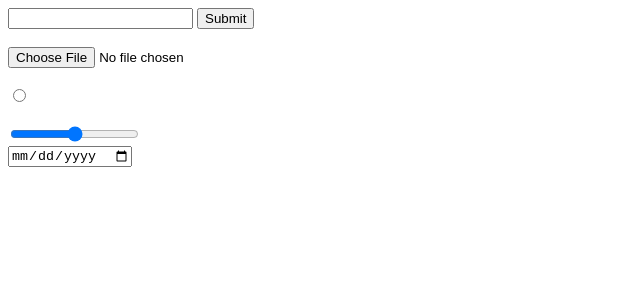
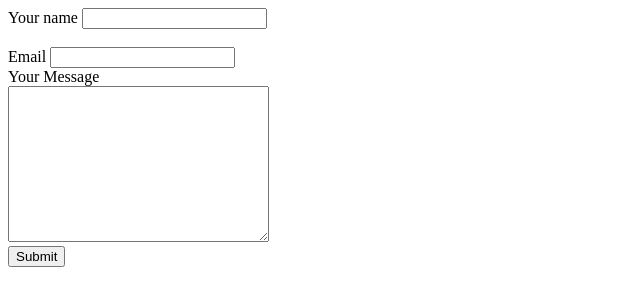
Before and after one commit to Raahit/CV, a plain HTML site: page inputs.html in a window 1280 px wide. Shown: the whole page, without its empty margins (0-640 px from the left). Drawn offline with Linux system fonts and the light colour scheme.

Commit message:
Update inputs.html

```diff
--- a/inputs.html
+++ b/inputs.html
@@ -7,14 +7,14 @@
     <title>Inputs</title>
 </head>
 <body>
-    <form action="">
-        <input type="text">
-        <input type="submit"><br>
-        <br>
-        <input type="file"><br><br>
-        <input type="radio"><br><br>
-        <input type="range"><br>
-        <input type="date" name="" id="">
+    <form action="mailto:rohitdhara219@gmail.com" method="post" enctype="text/plain">
+        <label for="">Your name</label>
+        <input type="text" name="YourName" value=""><br><br>
+        <label for="">Email</label>
+       <input type="email" name="YourEmail" value=""><br>
+       <label for="">Your Message</label><br>
+       <textarea name="your Message" id="" cols="30" rows="10" name="YourMessage"></textarea><br>
+       <input type="submit">
     </form>
 </body>
 </html>
```
